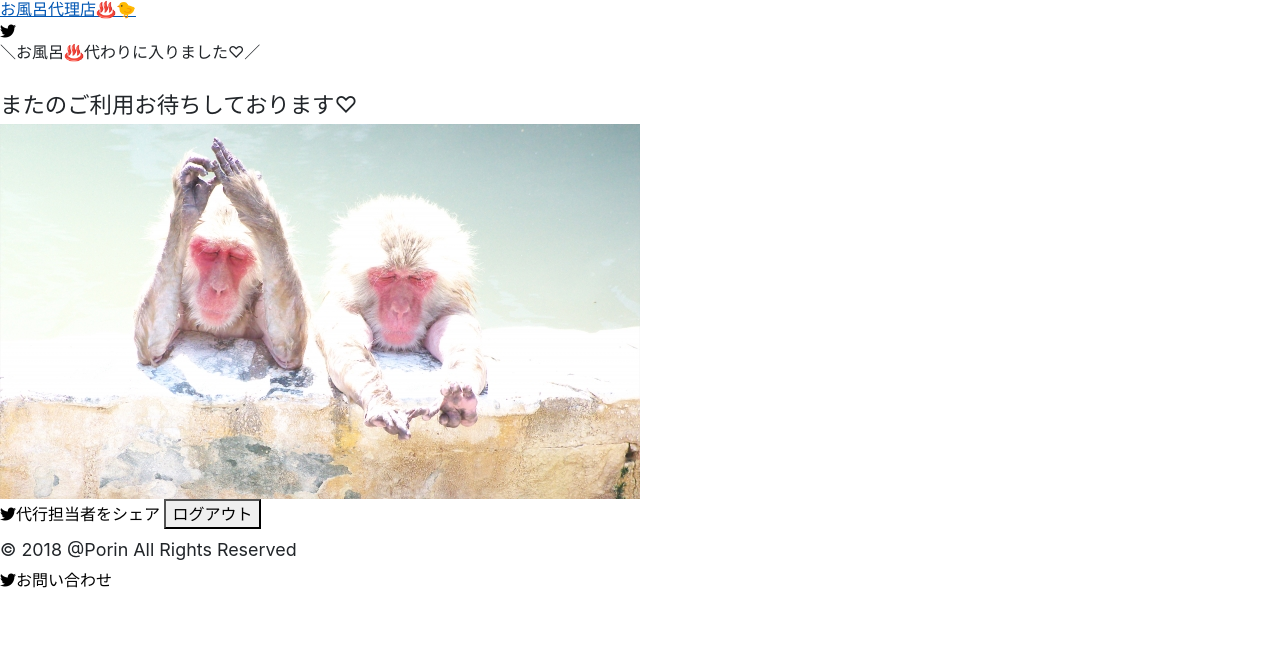
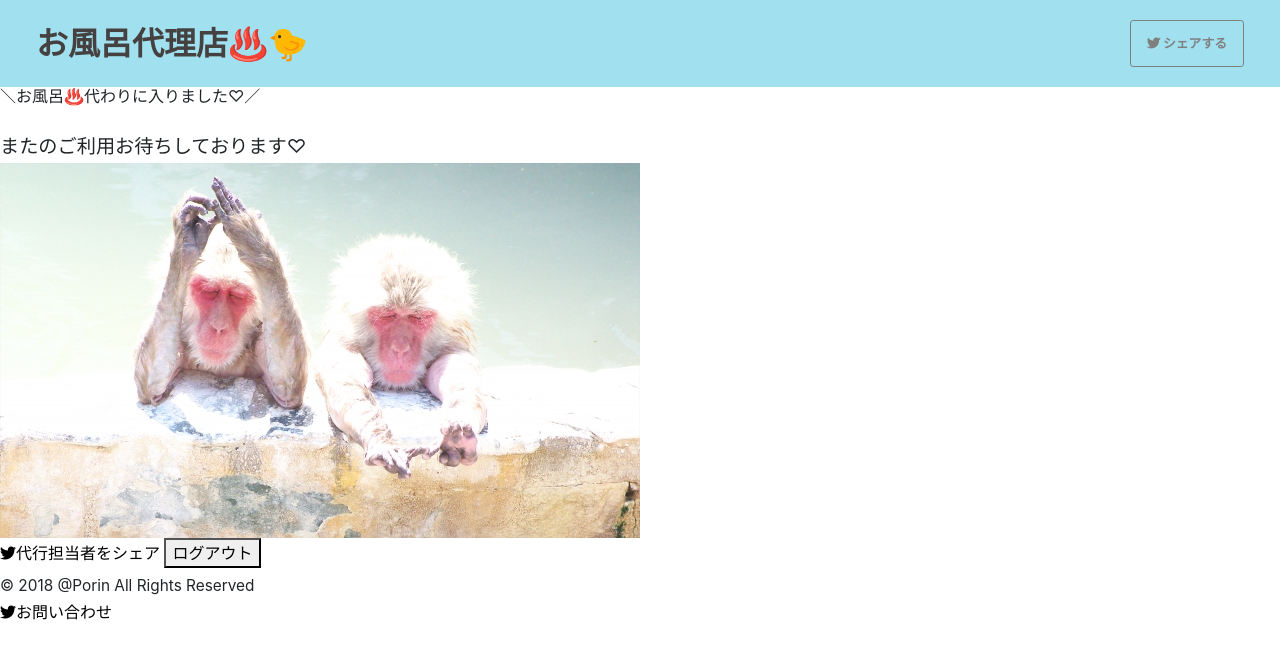
Before and after one commit to mihoijuin/ofuro-agency, a Django app: page /result1 in a window 1280 px wide. Shown: the top 659 px of the page. Run offline with Django 3.2, Linux system fonts and the light colour scheme; some libraries are stand-ins or nearby versions.

Commit message:
[add]refs #49 ヘッダーを装飾

```diff
--- a/ofuro/static/css/style.css
+++ b/ofuro/static/css/style.css
@@ -108,6 +108,7 @@ legend {
 #yui3-css-stamp.cssreset {
   display: none; }
 
+/*  original css start */
 * {
   box-sizing: border-box; }
 
@@ -117,9 +118,34 @@ body {
 a {
   color: black;
   text-decoration: none; }
+  a:hover {
+    text-decoration: none;
+    color: black; }
 
 p {
-  font-size: 1.4rem;
+  font-size: 1.2rem;
   line-height: 1.7; }
 
+/* header */
+header {
+  display: flex;
+  justify-content: space-between;
+  background-color: #A1E1EF;
+  padding: 1.25rem 2.25rem; }
+
+.header-logo h1 {
+  color: #454141;
+  font-size: 2rem;
+  font-weight: 600;
+  margin-top: .3rem; }
+
+.header-share a {
+  display: inline-block;
+  border: solid 0.0625rem #7F7F7F;
+  border-radius: .2rem;
+  color: #7F7F7F;
+  font-size: .8rem;
+  font-weight: bold;
+  padding: .8rem 1rem; }
+
 /*# sourceMappingURL=style.css.map */
--- a/ofuro/static/css/style.scss
+++ b/ofuro/static/css/style.scss
@@ -9,6 +9,7 @@
 $basic_color: #A1E1EF;
 $twit_color: #55ACEE;
 $yellow: #FFFBA0;
+$black: #454141;
 $grey: #7F7F7F;
 
 /* reset css */
@@ -123,7 +124,7 @@ legend {
   display: none;
 }
 
-
+/*  original css start */
 * {
   box-sizing: border-box;
 }
@@ -137,9 +138,42 @@ body {
 a {
   color: black;
   text-decoration: none;
+  &:hover {
+    text-decoration: none;
+    color: black;
+  }
 }
 
 p {
-  font-size: 1.4rem;
+  font-size: 1.2rem;
   line-height: 1.7;
 }
+
+/* header */
+header {
+  display: flex;
+  justify-content: space-between;
+  background-color: $basic_color;
+  padding: rem(20px) rem(36px);
+}
+
+.header-logo {
+  h1 {
+    color: $black;
+    font-size: 2rem;
+    font-weight: 600;
+    margin-top: .3rem;
+  }
+}
+
+.header-share {
+  a {
+    display: inline-block;
+    border: solid rem(1px) $grey;
+    border-radius: .2rem;
+    color: $grey;
+    font-size: .8rem;
+    font-weight: bold;
+    padding: .8rem 1rem;
+  }
+}
--- a/ofuro/templates/base.html
+++ b/ofuro/templates/base.html
@@ -25,12 +25,12 @@
   <body>
     <header>
       <div class="header-logo">
-        <a href="https://ofuro-agency.herokuapp.com">
+        <a href="/">
           <h1>お風呂代理店♨️🐤</h1>
         </a>
       </div>
       <div class="header-share">
-        <a href=""><span class="fab fa-twitter"></span></a>
+        <a href=""><span class="fab fa-twitter"> シェアする</span></a>
       </div>
     </header>
     <main>
```
Also changed, not shown: 1 other file.
